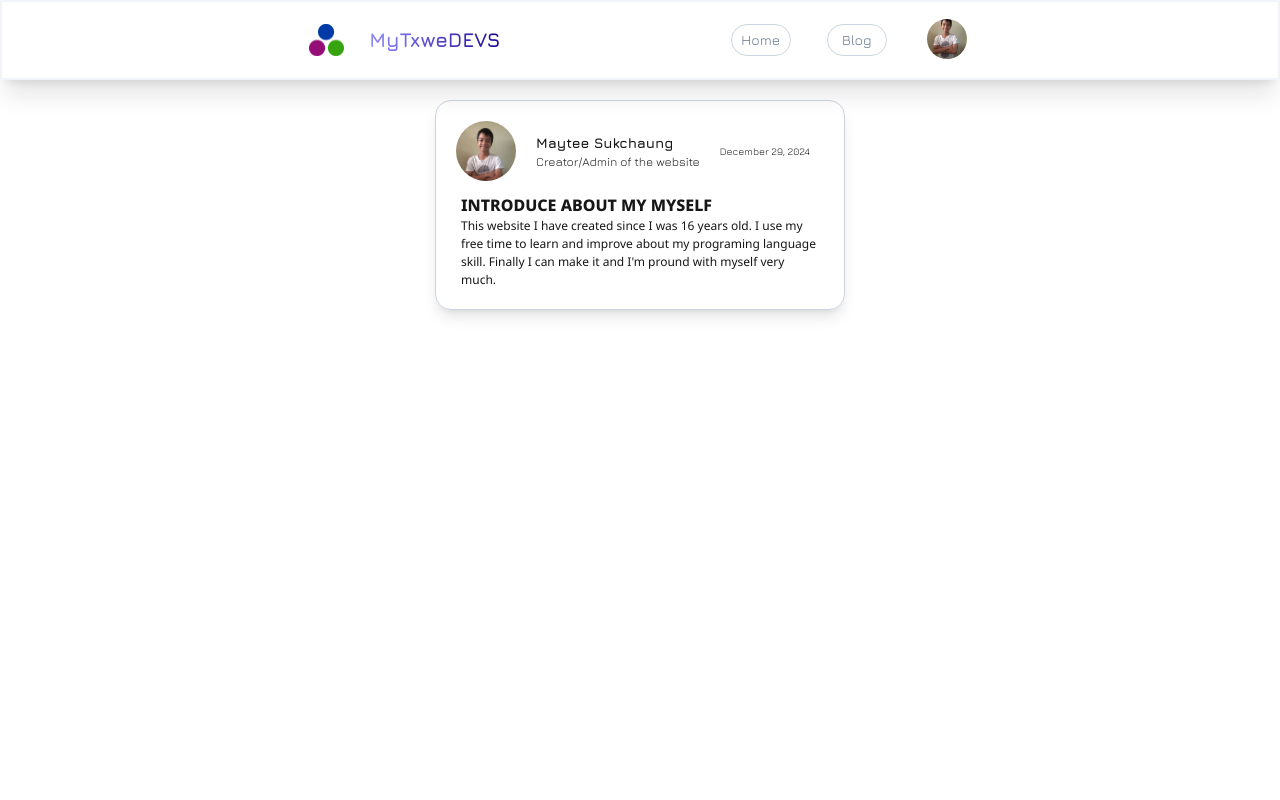
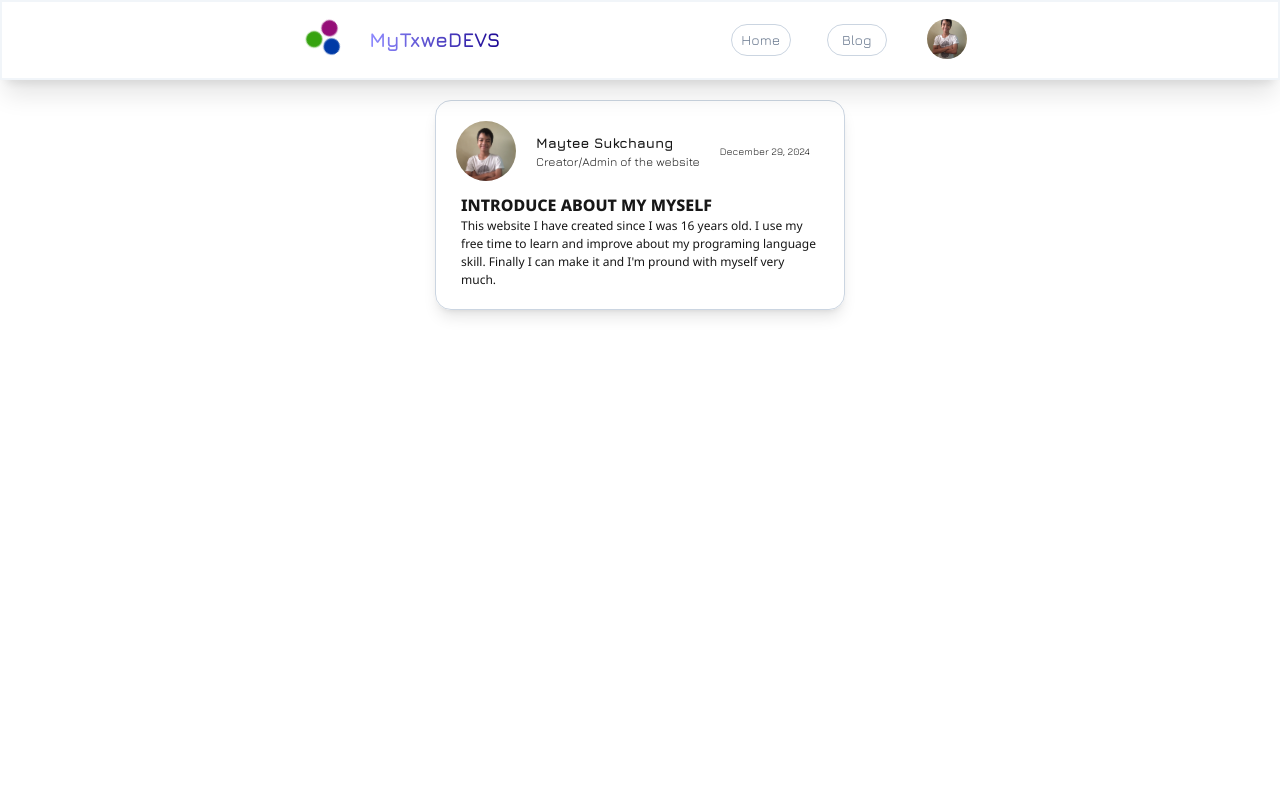
Before and after one commit to MyTxweProgrammit/mytxwedevs, a Next.js app: page /blog in a window 1280 px wide. Shown: the top 800 px of the page. Built offline with nearby package versions, Linux system fonts and the light colour scheme.

Commit message:
beta-1.3.1 (Rotating Logo)

```diff
--- a/app/components/Header.js
+++ b/app/components/Header.js
@@ -10,7 +10,7 @@ export default function Blog() {
             <div className="border-2 border-slate-100 w-full h-20 shadow-xl center gap-[20%] bg-white
             max-[450px]:w-[80%] max-[450px]:h-16 max-[450px]:rounded-[30px] max-[450px]:gap-[5%]">
                 <Link href="/" className="flex gap-[15%] items-center cursor-pointer">
-                    <Image src={logo_light} width={35} height={35} alt="MyTxweDEVS's Logo"/>
+                    <Image src={logo_light} width={35} height={35} alt="MyTxweDEVS's Logo" className="animate-spin-slow"/>
                     <div className="bg-gradient-to-r from-[#8F8BFF] to-[#1D0994] bg-clip-text">
                         <p className="max-[450px]:hidden font-Jura text-xl font-bold text-transparent">MyTxweDEVS</p>
                     </div>
--- a/tailwind.config.js
+++ b/tailwind.config.js
@@ -7,6 +7,9 @@ module.exports = {
   ],
   theme: {
     extend: {
+      animation: {
+        'spin-slow': 'spin 4s linear infinite',
+      },
       fontFamily: {
         Jura: ["Jura", "serif"],
         Noto: ["Noto Sans", "serif"],
```
